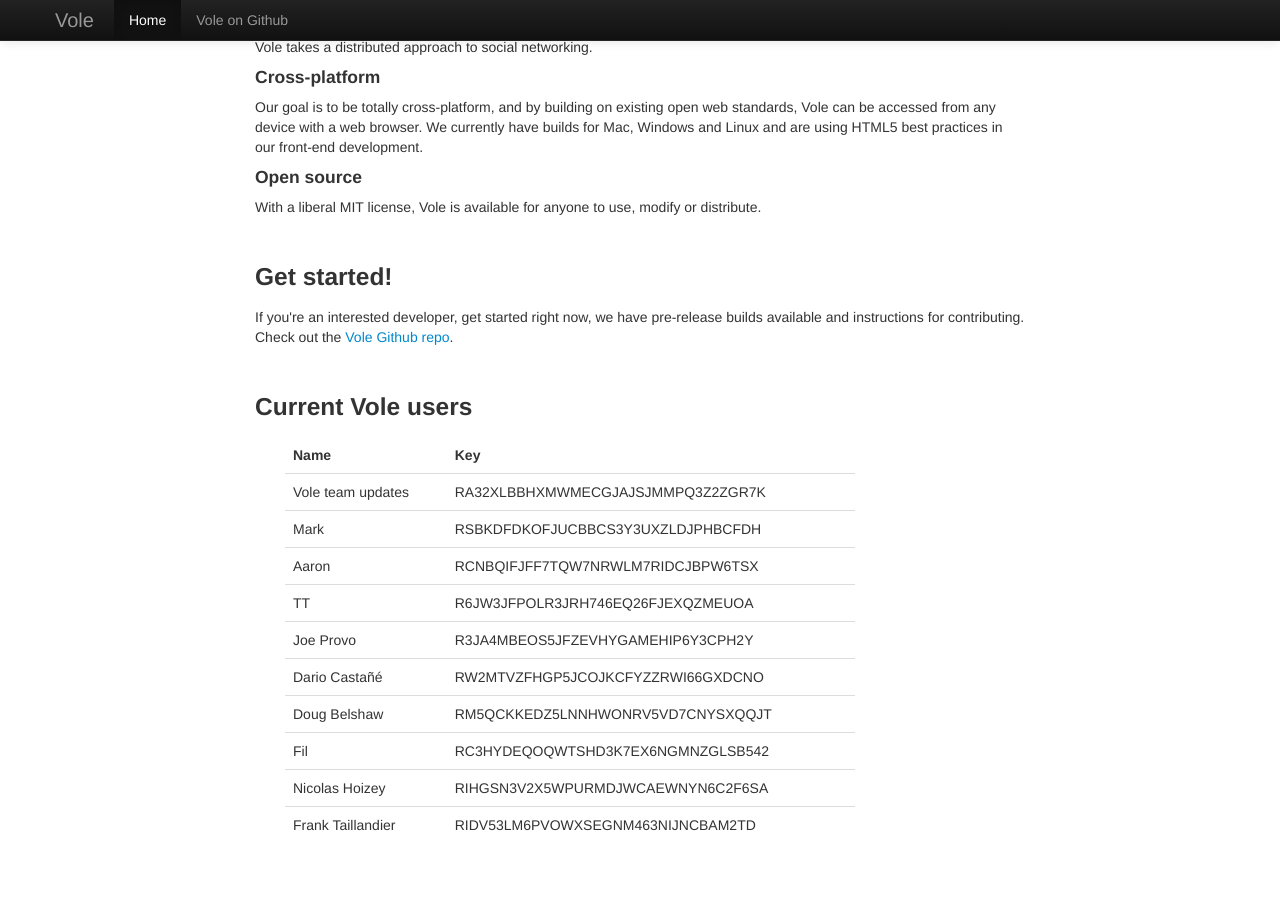
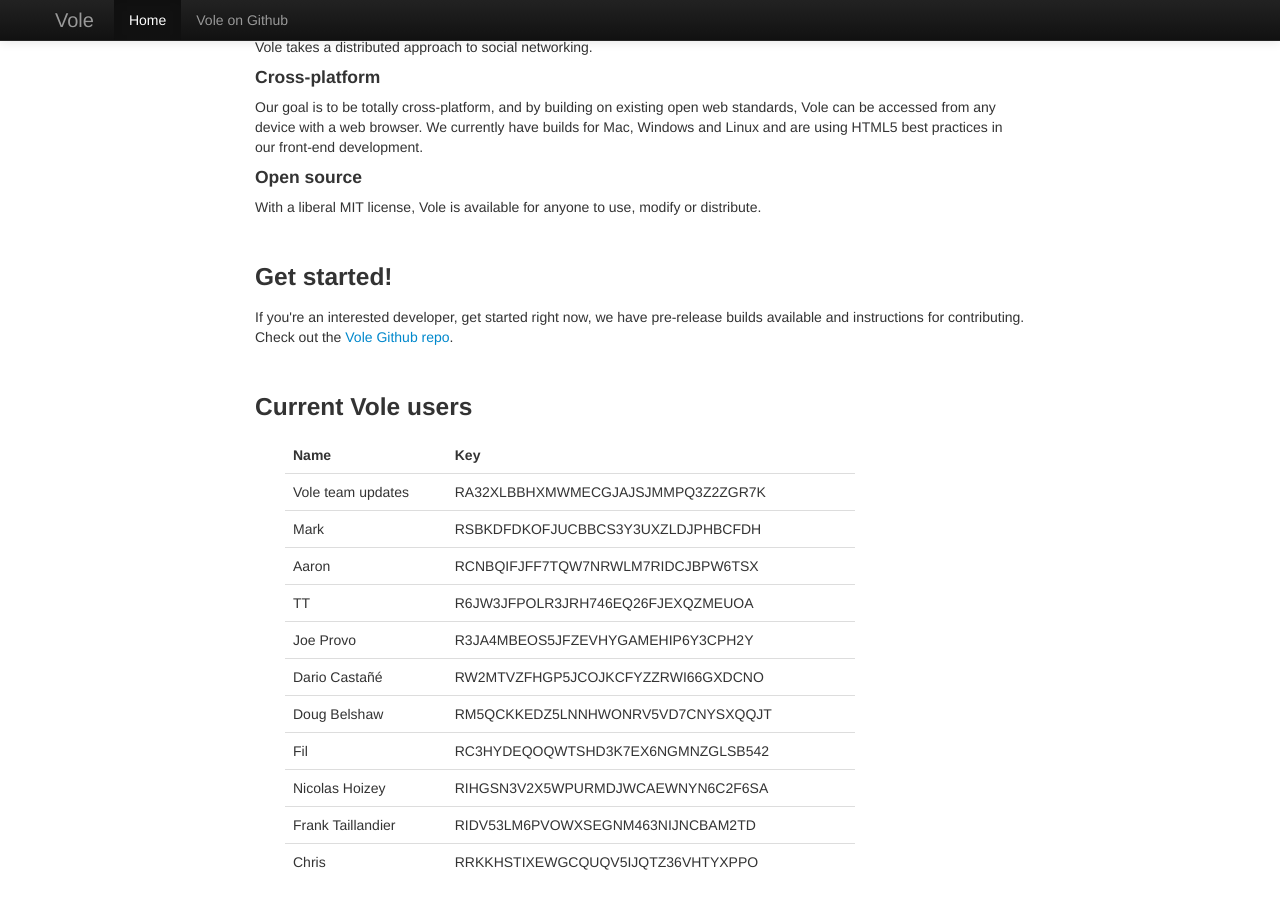
Before and after one commit to vole/vole.github.io, a Jekyll site: the page built from index.html, in a window 1280 px wide and 900 px high, scrolled down 1944 px. Built offline with Jekyll 4.4.1, drawn with Linux system fonts in a browser that asks for light colours; before the commit the page ends 2807 px from its top, so only the background shows below that.

Commit message:
adding :key: for @rupl

```diff
--- a/index.html
+++ b/index.html
@@ -133,6 +133,10 @@
               <td>Frank Taillandier</td>
               <td>RIDV53LM6PVOWXSEGNM463NIJNCBAM2TD</td>
             </tr>
+            <tr>
+              <td>Chris</td>
+              <td>RRKKHSTIXEWGCQUQV5IJQTZ36VHTYXPPO</td>
+            </tr>
           </tbody>
         </table>
       </div>
```
